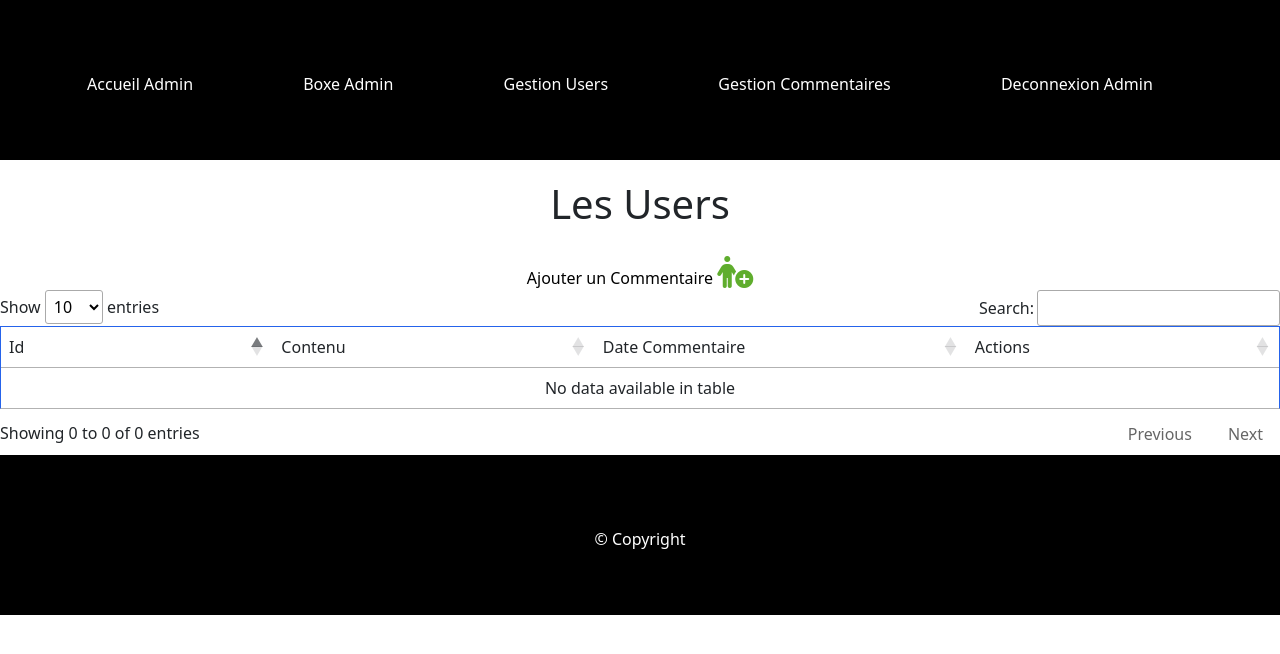
After one commit to RaphaelPortailler/BoxeV1, a Symfony app: template templates/admin/gestComment.html.twig in a window 1280 px wide. The commit adds this page. Shown: the top 654 px of the page. Run offline with Twig, Linux system fonts and the light colour scheme; the template is opened without the code that fills it, so the values that code supplies are empty; some libraries are stand-ins or nearby versions.

Commit message:
ajout page twig pour l'affichage de tout les commentaires partie admin

```diff
--- a/templates/admin/base.html.twig
+++ b/templates/admin/base.html.twig
@@ -29,7 +29,7 @@
                 <a href="{{ path('admin_gestion_user') }}">Gestion Users</a>
             </li>
             <li>
-                <a href="">Gestion Commentaires</a>
+                <a href="{{ path('admin_gestion_comments') }}">Gestion Commentaires</a>
             </li>
             <li>
                 <a href="{{ path('app_logout') }}">Deconnexion Admin</a>
--- /dev/null
+++ b/templates/admin/gestComment.html.twig
@@ -0,0 +1,59 @@
+{% extends 'admin/base.html.twig' %}
+{% block stylesheet %}
+    <link rel="stylesheet" href="https://cdn.datatables.net/2.1.4/css/dataTables.dataTables.min.css">
+{% endblock %}
+
+    {% block title %}
+        Admin : All Comments
+    {% endblock %}
+
+
+
+{% block body %}
+    <h1 class="center paddH1Admin">Les Users </h1>
+
+    <div id="add">
+        <a class="black" href="{{ path('admin_insert_comments') }}">Ajouter un Commentaire <i class="fa-solid fa-person-circle-plus addBoxeur"></i></a>
+    </div>
+    <section>
+        <table id="myTable">
+            <thead>
+            <tr>
+                <td>Id</td>
+                <td>Contenu</td>
+                <td>Date Commentaire</td>
+                <td>Actions</td>
+            </tr>
+            </thead>
+            <tbody>
+            {% for commentaire in commentaires %}
+                <tr>
+                    <td>{{ commentaire.id }}</td>
+                    <td>{{ commentaire.contenu }}</td>
+                    <td>{{ commentaire.DateCommentaire | date('d-m-Y') }}</td> }
+                    <td>
+                        <div class="update">
+                            <a class="black" href=""><i class="fa-solid fa-file-pen iUpdate"></i></a>
+
+                            <p class="js-admin-article-delete"><i class="fa-solid fa-trash-can"></i></p>
+                        </div>
+
+                        <div class="popupWrapper">
+                            <div class="admin-article-popup-delete">
+                                <p>Voulez vous vraiment supprimer ?</p>
+
+                                <a href="">Supprimer</a>
+                            </div>
+                        </div>
+                    </td>
+                </tr>
+            {% endfor %}
+            </tbody>
+        </table>
+    </section>
+{% endblock %}
+{% block javascript %}
+<script src="https://code.jquery.com/jquery-3.7.1.min.js" integrity="sha256-/JqT3SQfawRcv/BIHPThkBvs0OEvtFFmqPF/lYI/Cxo=" crossorigin="anonymous"></script>
+<script src="https://cdn.datatables.net/2.1.4/js/dataTables.min.js"></script>
+
+{% endblock %}
--- a/templates/admin/insertComment.html.twig
+++ b/templates/admin/insertComment.html.twig
@@ -4,7 +4,7 @@
 {% endblock %}
 
     {% block title %}
-        Admin : Update User
+        Admin : Insert Comments
     {% endblock %}
 
 
```
